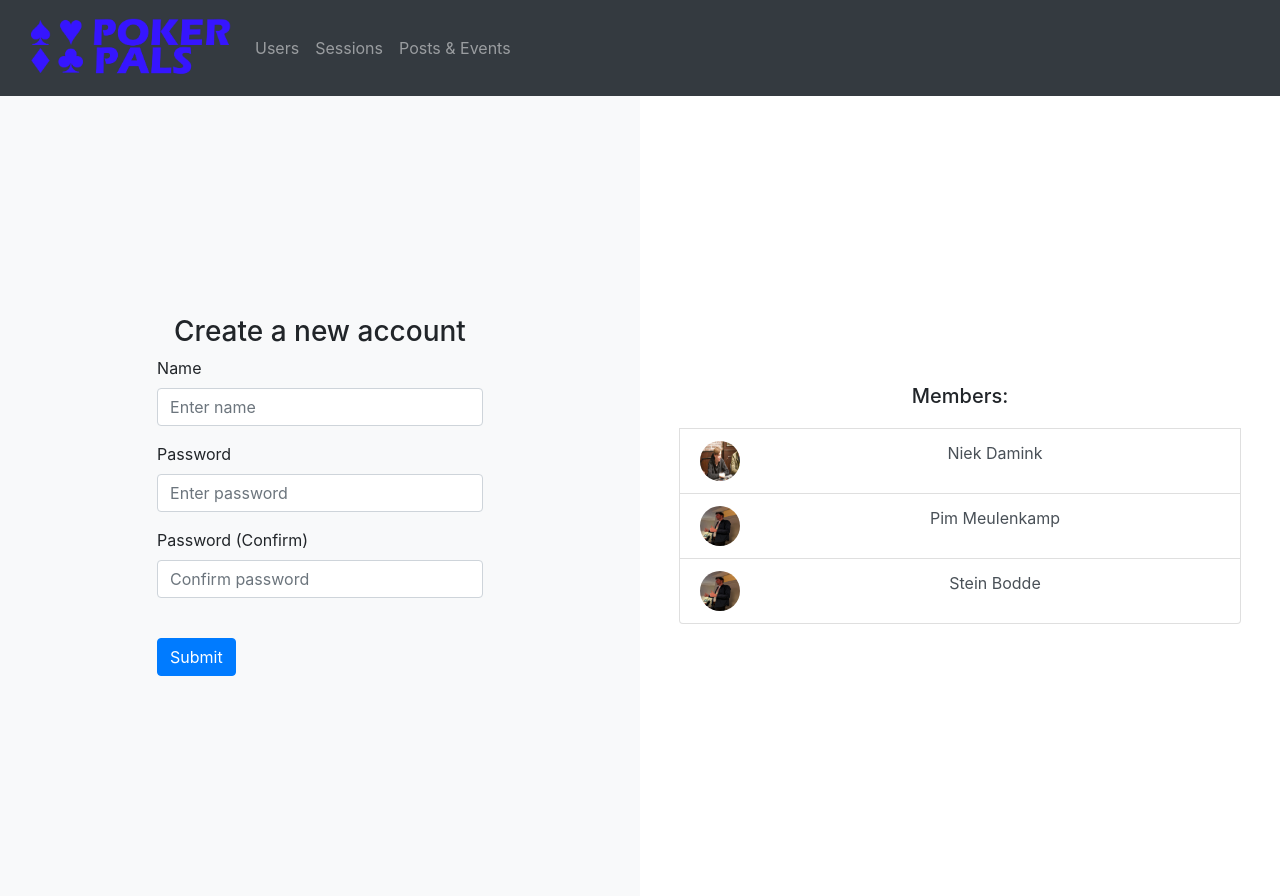
After one commit to Niek-Damink/PokerPals, a Flask app: page /admin/users in a window 1280 px wide. The commit adds this page. Run offline with Flask 3, Linux system fonts and the light colour scheme; a user stored in the database is signed in; some libraries are stand-ins or nearby versions.

Commit message:
Created blanc admin pages and a working admin users page

```diff
--- a/src/website/__init__.py
+++ b/src/website/__init__.py
@@ -14,8 +14,10 @@ def create_app():
 
     from .views import views
     from .auth import auth
+    from .admin import admin
     app.register_blueprint(views, url_prefix='/')
     app.register_blueprint(auth, url_prefix='/')
+    app.register_blueprint(admin, url_prefix='/admin')
 
     from .models import User, Post
     create_database(app)
--- /dev/null
+++ b/src/website/admin.py
@@ -0,0 +1,42 @@
+from flask import Blueprint, render_template, request, flash, redirect, url_for
+from .models import User
+from werkzeug.security import generate_password_hash, check_password_hash
+from flask_login import login_user, login_required, logout_user, current_user
+from . import db
+from .dbQueries import *
+
+admin = Blueprint('admin', __name__)
+
+@admin.route('/users', methods=['GET', 'POST'])
+@login_required
+def adminUsers():
+    if request.method == 'POST':
+        name = request.form.get('name')
+        password1 = request.form.get('password1')
+        password2 = request.form.get('password2')
+
+        user = User.query.filter_by(name=name).first()
+        if user:
+            flash('name already exists', category='error')
+        elif len(name) < 1:
+            flash('Pleas fill in a name', category='error')
+        elif len(password1) < 5:
+            flash('Password needs to be 5 characters', category='error')
+        elif password1 != password2:
+            flash('Passwords are not the same', category='error')
+        else:
+            new_user = User(name = name, password = generate_password_hash(password1), imgURL = "/pictures/pim.jpg")
+            db.session.add(new_user)
+            db.session.commit()
+            flash('Succesfully created account for ' + name, category='success')
+    return render_template("admin/adminUsers.html", user = current_user, user_list = getUserAndImage())
+
+@admin.route('/sessions', methods=['GET', 'POST'])
+@login_required
+def adminSessions():
+    return render_template("admin/adminSessions.html", user = current_user)
+
+@admin.route('/post-events', methods=['GET', 'POST'])
+@login_required
+def adminPostEvents():
+    return render_template("admin/adminPostEvents.html", user = current_user)
--- /dev/null
+++ b/src/website/dbQueries.py
@@ -0,0 +1,8 @@
+from .models import User
+
+def getUserAndImage():
+    users = User.query.all()
+    user_list = []
+    for user in users:
+        user_list.append([user.name, user.imgURL])
+    return user_list
--- /dev/null
+++ b/src/website/templates/admin/adminUsers.html
@@ -0,0 +1,58 @@
+{% extends "admin/baseAdmin.html"%} {% block title %} Users {% endblock %}
+
+{% block content%}
+<div class="row no-gutter">
+
+    <div class="col-md-6 bg-light">
+        <div class="login d-flex align-items-center py-5 min-vh-100">
+
+            <div class="container">
+                <div class="row">
+                    <div class="col-lg-10 col-xl-7 mx-auto">
+                        <form method="POST">
+                            <h3 align="center">Create a new account</h3>
+                            <div class="form-group">
+                                <label for="name">Name</label>
+                                <input type="text" class="form-control" id="name" name="name"
+                                    placeholder="Enter name" />
+                            </div>
+                            <div class="form-group">
+                                <label for="password1">Password</label>
+                                <input type="password" class="form-control" id="password1" name="password1"
+                                    placeholder="Enter password" />
+                            </div>
+                            <div class="form-group">
+                                <label for="password2">Password (Confirm)</label>
+                                <input type="password" class="form-control" id="password2" name="password2"
+                                    placeholder="Confirm password" />
+                            </div>
+                            <br />
+                            <button type="submit" class="btn btn-primary">Submit</button>
+                        </form>
+                    </div>
+                </div>
+            </div>
+
+        </div>
+    </div>
+
+
+    <div class="col-md-6 my-auto text-center">
+        <ul class="list-group px-4">
+            <h5 class="mb-1 p-3">Members:</h5>
+            {% for name, url in user_list%}
+            <li class="list-group-item list-group-item-action">
+                <div class="row">
+                    <div class="col-auto">
+                        <img class="rounded-circle" src="{{url_for('static', filename= url)}}" width="40px" height="40px">
+                    </div>
+                    <div class="col">
+                        {{ name }}
+                    </div>
+                </div>
+            </li>
+            {% endfor %}
+        </ul>
+    </div>
+</div>
+{% endblock %}
--- /dev/null
+++ b/src/website/templates/admin/baseAdmin.html
@@ -0,0 +1,92 @@
+<!DOCTYPE html>
+<html>
+  <head>
+    <meta charset="utf-8" />
+    <meta name="viewport" content="width=device-width, initial-scale=1" />
+    <link
+      rel="stylesheet"
+      href="https://stackpath.bootstrapcdn.com/bootstrap/4.4.1/css/bootstrap.min.css"
+      integrity="sha384-Vkoo8x4CGsO3+Hhxv8T/Q5PaXtkKtu6ug5TOeNV6gBiFeWPGFN9MuhOf23Q9Ifjh"
+      crossorigin="anonymous"
+    />
+    <link
+      rel="stylesheet"
+      href="https://stackpath.bootstrapcdn.com/font-awesome/4.7.0/css/font-awesome.min.css"
+      crossorigin="anonymous"
+    />
+
+    <title>{% block title %}Home{% endblock %}</title>
+  </head>
+  <body>
+    {% if user.is_authenticated %}
+    <nav class="navbar navbar-expand-lg navbar-dark bg-dark">
+        <div class="container-fluid">
+          <button class="navbar-toggler" type="button" data-toggle="collapse" data-target="#navbarText">
+            <span class="navbar-toggler-icon"></span>
+          </button>
+          <a class="navbar-brand">
+            <img src="{{url_for('static', filename='pictures/logo.png')}}" width="200px">
+          </a>
+          <div class="collapse navbar-collapse" id="navbarText">
+            <ul class="navbar-nav me-auto mb-2 mb-lg-0">
+              <li class="nav-item">
+                <a class="nav-link" href="/admin/users">Users</a>
+              </li>
+              <li class="nav-item">
+                <a class="nav-link" href="/admin/sessions">Sessions</a>
+              </li>
+              <li class="nav-item">
+                <a class="nav-link" href="/admin/post-events">Posts & Events</a>
+              </li>
+            </ul>
+          </div>
+        </div>
+    </nav>
+    {% endif %}
+
+    {% with messages = get_flashed_messages(with_categories=true) %}
+    {% if messages %}
+        {% for category, message in messages %}
+        {% if category == 'error' %}
+        <div class="alert alert-danger alertdismissable fade show" role="alert">
+            {{ message }}
+            <button type="button" class="close" data-dismiss="alert">
+                <span aria-hidden="true">&times;</span>
+            </button>
+        </div>
+        {% else %}
+        <div class="alert alert-success alertdismissable fade show" role="alert">
+            {{ message }}
+            <button type="button" class="close" data-dismiss="alert">
+                <span aria-hidden="true">&times;</span>
+            </button>
+        </div>
+        {% endif %}
+        {% endfor %}
+    {% endif%}
+    {% endwith %}
+
+    <div class="container-fluid">
+        {% block content%}
+        {% endblock %}
+    </div>
+
+    <script
+      src="https://code.jquery.com/jquery-3.2.1.slim.min.js"
+      integrity="sha384-KJ3o2DKtIkvYIK3UENzmM7KCkRr/rE9/Qpg6aAZGJwFDMVNA/GpGFF93hXpG5KkN"
+      crossorigin="anonymous"
+    ></script>
+    <script
+      src="https://cdnjs.cloudflare.com/ajax/libs/popper.js/1.12.9/umd/popper.min.js"
+      integrity="sha384-ApNbgh9B+Y1QKtv3Rn7W3mgPxhU9K/ScQsAP7hUibX39j7fakFPskvXusvfa0b4Q"
+      crossorigin="anonymous"
+    ></script>
+    <script
+      src="https://maxcdn.bootstrapcdn.com/bootstrap/4.0.0/js/bootstrap.min.js"
+      integrity="sha384-JZR6Spejh4U02d8jOt6vLEHfe/JQGiRRSQQxSfFWpi1MquVdAyjUar5+76PVCmYl"
+      crossorigin="anonymous"
+    ></script>
+
+
+  </body>
+</html>
--- a/src/website/templates/login.html
+++ b/src/website/templates/login.html
@@ -1,10 +1,9 @@
-{% extends "base.html" %} {% block title %}Sign Up{% endblock %} {% block content %}
+{% extends "base.html" %} {% block title %}Login{% endblock %} {% block content %}
 <div class="row no-gutter">
     <!-- The content half -->
     <div class="col-md-6 bg-light">
         <div class="login d-flex align-items-center py-5 min-vh-100">
 
-            <!-- Demo content-->
             <div class="container">
                 <div class="row">
                     <div class="col-lg-10 col-xl-7 mx-auto">
```
Also changed, not shown: src/website/templates/admin/adminPostEvents.html (added, +14 -0 lines), src/website/templates/admin/adminSessions.html (added, +14 -0 lines), src/website/views.py (+2 -6 lines), src/instance/database.db.
